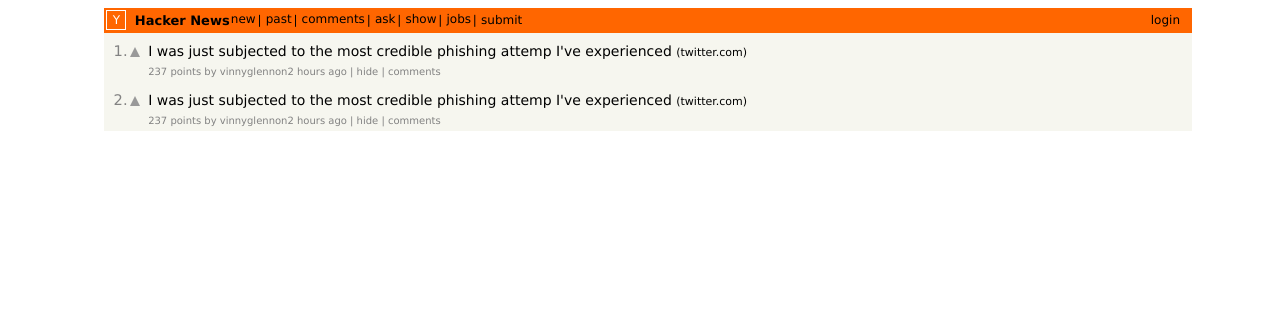
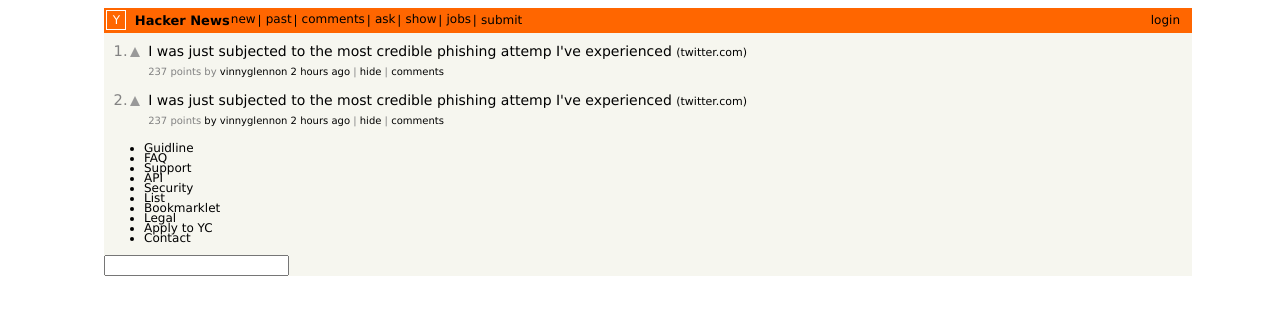
Before and after one commit to jagajastic/bycoin-hacker-news, an Angular app: page / in a window 1280 px wide. Shown: the top 314 px of the page. Built offline with nearby package versions, Linux system fonts and the light colour scheme.

Commit message:
add footer structure

```diff
--- a/src/app/app.component.html
+++ b/src/app/app.component.html
@@ -43,12 +43,12 @@
           </div>
           <div class="sub-title">
             <span>237 points</span>
-            <span> by vinnyglennon</span>
-            <span>2 hours ago</span>
+            by <a href="#">vinnyglennon</a>
+            <span><a href="#"> 2 hours ago</a></span>
             <span> | </span>
-            <span>hide</span>
+            <a href="#">hide</a>
             <span> | </span>
-            <span>comments</span>
+            <a href="#">comments</a>
           </div>
         </div>
       </div>
@@ -67,16 +67,36 @@
           </div>
           <div class="sub-title">
             <span>237 points</span>
-            <span> by vinnyglennon</span>
-            <span>2 hours ago</span>
+            <a href="#"> by vinnyglennon</a>
+            <a href="#"> 2 hours ago</a>
             <span> | </span>
-            <span>hide</span>
+            <a href="#">hide</a>
             <span> | </span>
-            <span>comments</span>
+            <a href="#">comments</a>
           </div>
         </div>
       </div>
     </section>
+
+    <footer>
+      <div class="footer-content">
+        <ul>
+          <li><a href="@">Guidline</a></li>
+          <li><a href="@">FAQ</a></li>
+          <li><a href="@">Support</a></li>
+          <li><a href="@">API</a></li>
+          <li><a href="@">Security</a></li>
+          <li><a href="@">List</a></li>
+          <li><a href="@">Bookmarklet</a></li>
+          <li><a href="@">Legal</a></li>
+          <li><a href="@">Apply to YC</a></li>
+          <li><a href="@">Contact</a></li>
+        </ul>
+      </div>
+      <div class="search-box">
+        <input type="text" />
+      </div>
+    </footer>
   </section>
 </main>
 <!-- * * * * * * * * * * * * * * * * * * * * * * * * * * * * * * * -->
```
